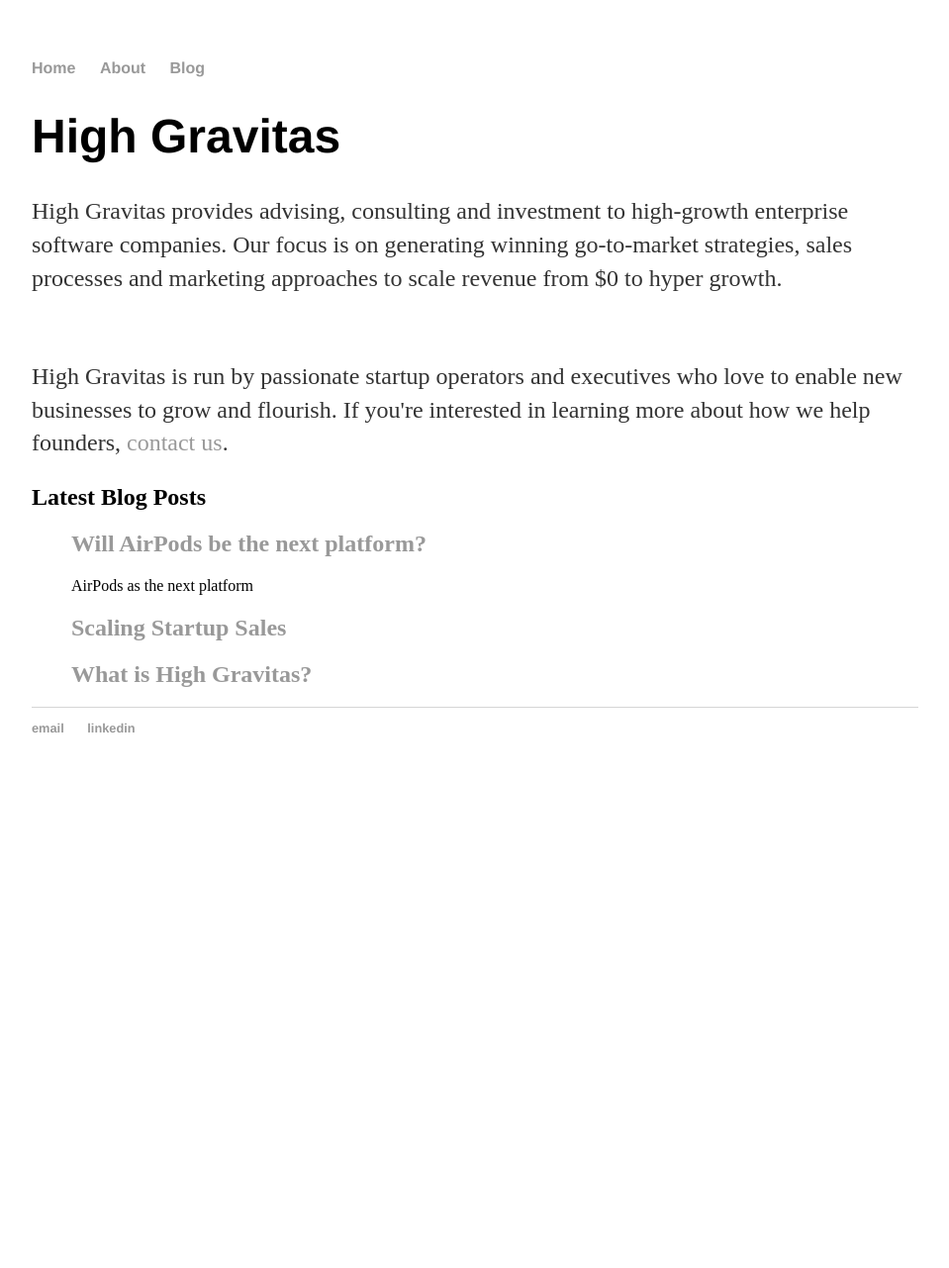
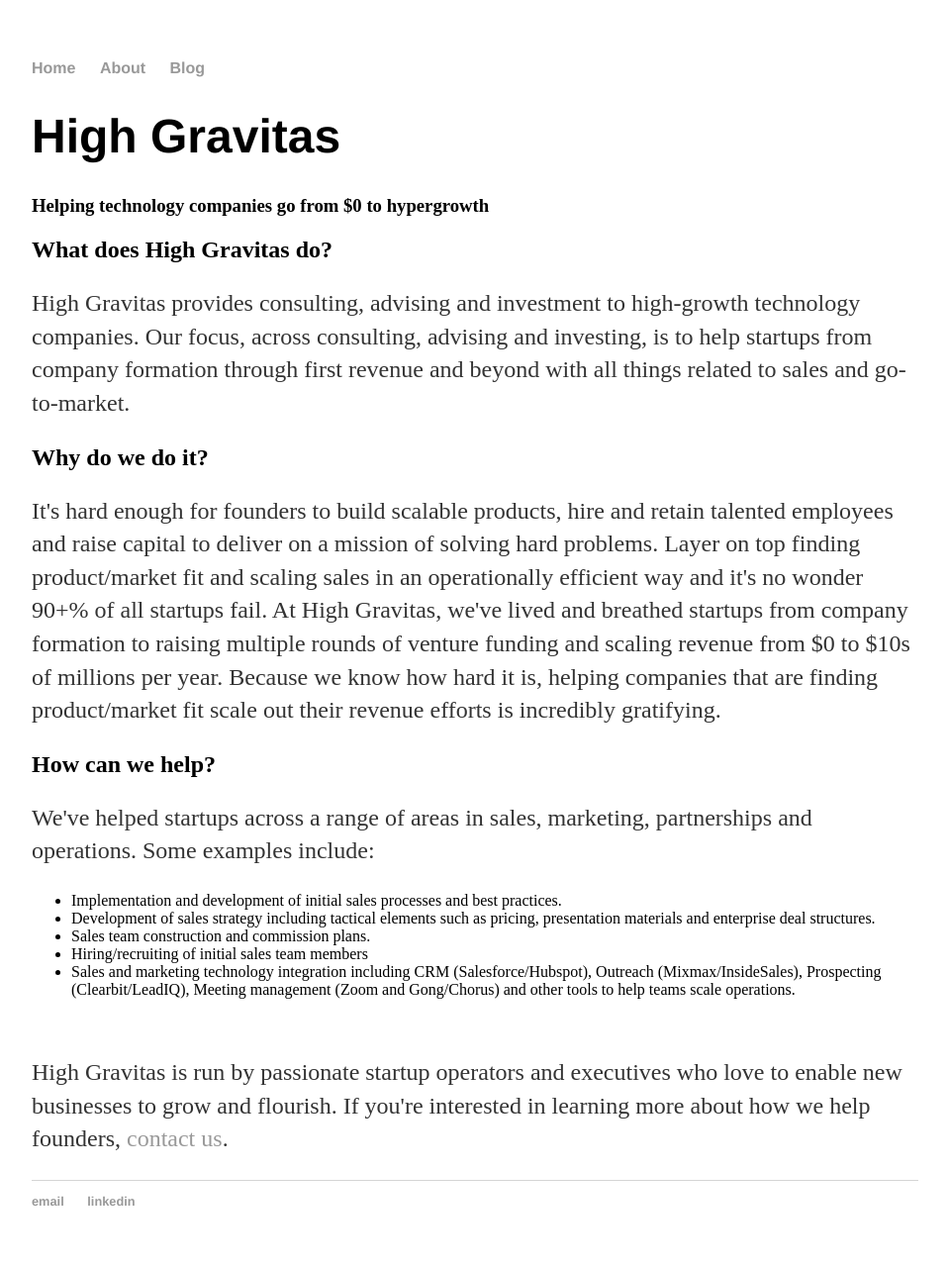
Before and after one commit to high-gravitas/High-Gravitas-Site, a Jekyll site: the page built from index.html, in a window 1280 px wide. Shown: the whole page at 99% size, without its empty margins (160-1119 px from the left). Built offline with Jekyll 4.4.1, drawn with Linux system fonts in a browser that asks for light colours; before the commit the page ends 900 px from its top, so only the background shows below that.

Commit message:
Update index.html

```diff
--- a/index.html
+++ b/index.html
@@ -4,17 +4,21 @@
 ---
     		<div class="blurb">
         		<h1>High Gravitas</h1>
-				<p>High Gravitas provides advising, consulting and investment to high-growth enterprise software companies. Our focus is on generating winning go-to-market strategies, sales processes and marketing approaches to scale revenue from $0 to hyper growth.</p>
+        		<h3>Helping technology companies go from $0 to hypergrowth</h3>
+        		<h2>What does High Gravitas do?</h2>
+				<p>High Gravitas provides consulting, advising and investment to high-growth technology companies. Our focus, across consulting, advising and investing, is to help startups from company formation through first revenue and beyond with all things related to sales and go-to-market.</p>
+				<h2>Why do we do it?</h2>
+				<p>It's hard enough for founders to build scalable products, hire and retain talented employees and raise capital to deliver on a mission of solving hard problems. Layer on top finding product/market fit and scaling sales in an operationally efficient way and it's no wonder 90+% of all startups fail.
+				At High Gravitas, we've lived and breathed startups from company formation to raising multiple rounds of venture funding and scaling revenue from $0 to $10s of millions per year. Because we know how hard it is, helping companies that are finding product/market fit scale out their revenue efforts is incredibly gratifying.</p>
+				<h2>How can we help?</h2>
+				<p>We've helped startups across a range of areas in sales, marketing, partnerships and operations. Some examples include:</p>
+					<ul>
+						<li>Implementation and development of initial sales processes and best practices.</li>
+						<li>Development of sales strategy including tactical elements such as pricing, presentation materials and enterprise deal structures.</li>
+						<li>Sales team construction and commission plans.</li>
+						<li>Hiring/recruiting of initial sales team members</li>
+						<li>Sales and marketing technology integration including CRM (Salesforce/Hubspot), Outreach (Mixmax/InsideSales), Prospecting (Clearbit/LeadIQ), Meeting management (Zoom and Gong/Chorus) and other tools to help teams scale operations.</li>
+					</ul>
 				<br>
 				<p>High Gravitas is run by passionate startup operators and executives who love to enable new businesses to grow and flourish. If you're interested in learning more about how we help founders, <a href="mailto:tim@highgravitas.com">contact us</a>.
-				<br>
-				<h2>Latest Blog Posts</h2>
-				<ul style="list-style-type:none;">
-					{% for post in site.posts %}
-					<li>
-						<h2><a href="{{ post.url }}">{{ post.title }}</a></h2>
-						{{ post.excerpt | strip_html | truncatewords:500 }}
-					</li>
-				{% endfor %}
-				</ul>
     		</div><!-- /.blurb -->
```
